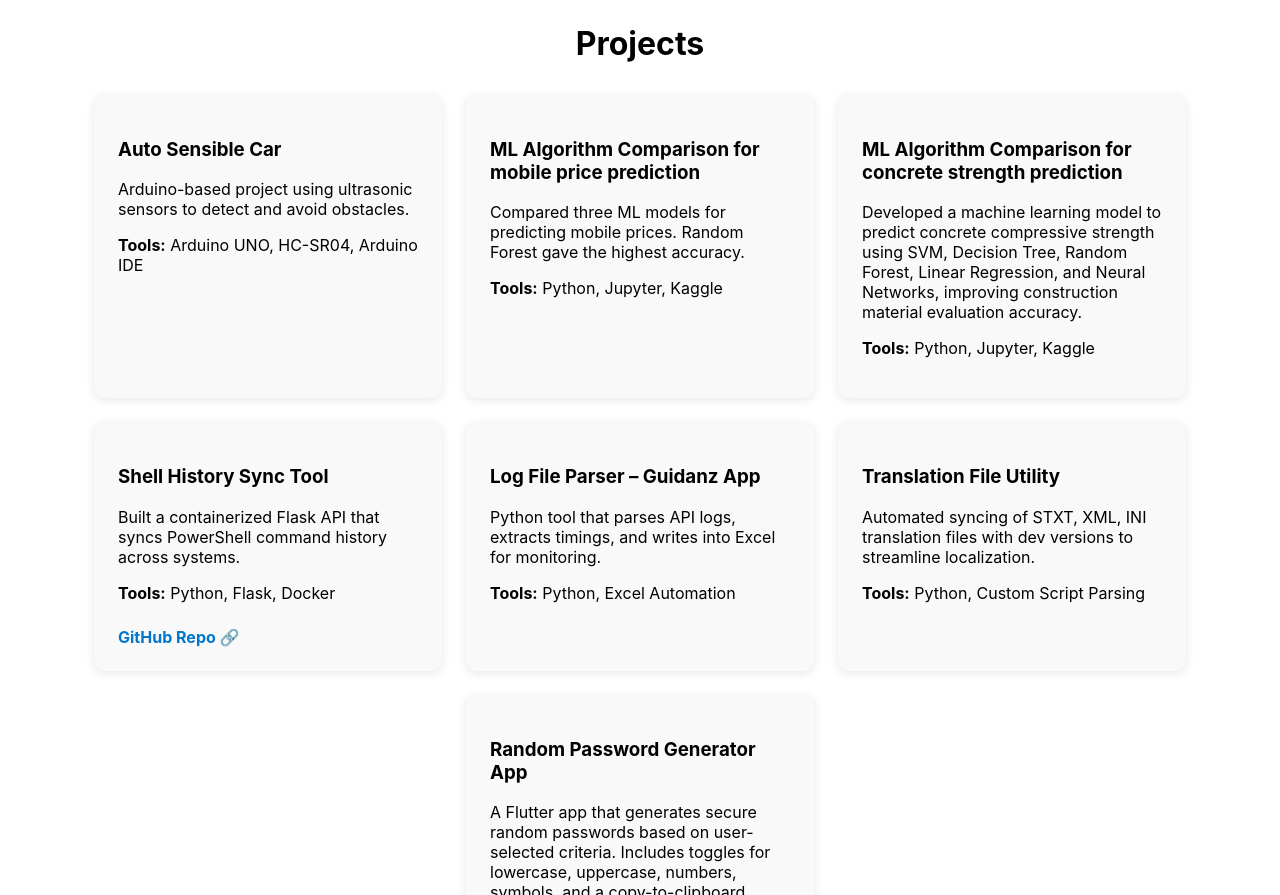
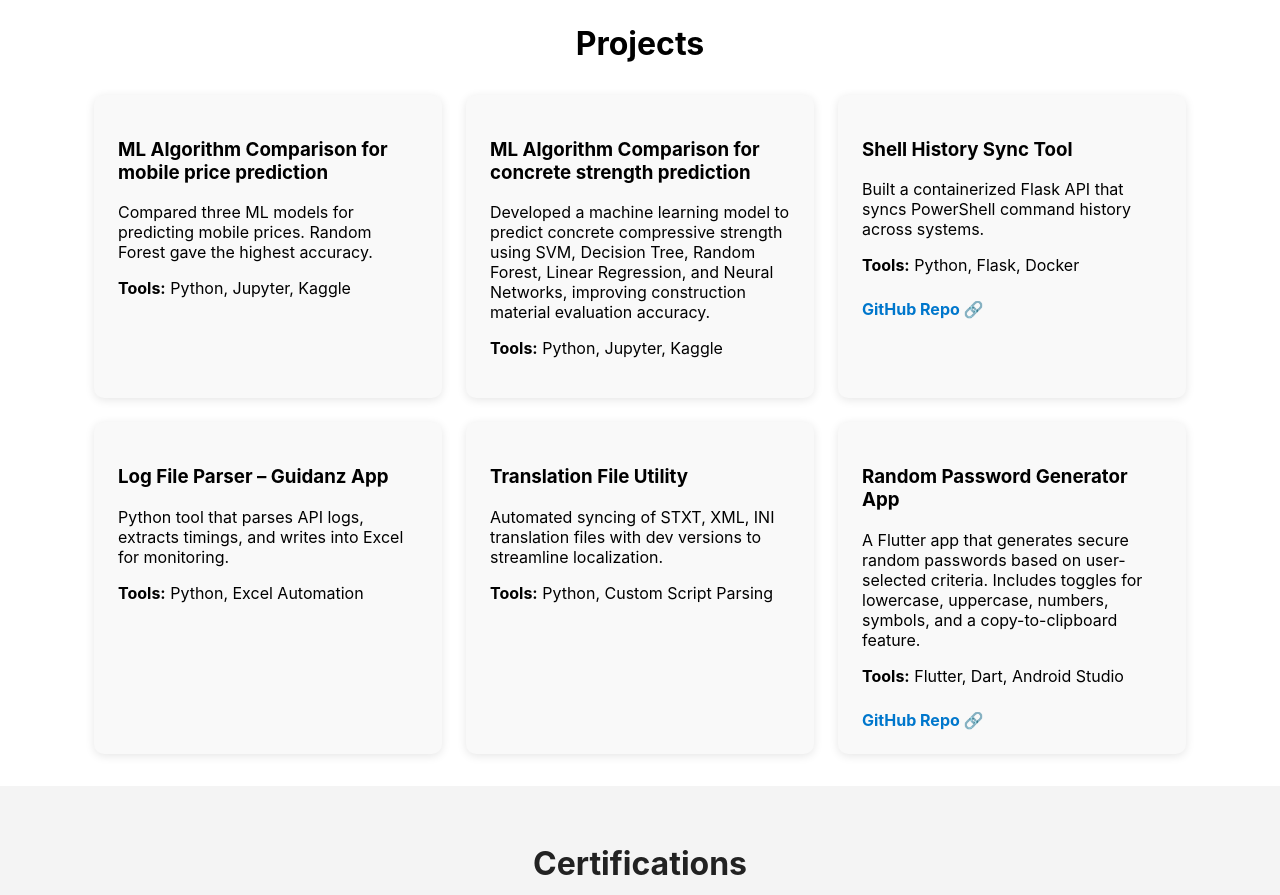
Before and after one commit to sreevamsi22/ReactPortfolio, a React (Create React App) app: page / in a window 1280 px wide. Shown: the part 1560-2455 px from the top of the page. Built offline with nearby package versions, Linux system fonts and the light colour scheme.

Commit message:
Remove Auto Sensible Car from portfolio

```diff
--- a/src/Projects.js
+++ b/src/Projects.js
@@ -2,12 +2,6 @@ import React from 'react';
 
 function Projects() {
   const projectList = [
-    {
-      title: 'Auto Sensible Car',
-      description:
-        'Arduino-based project using ultrasonic sensors to detect and avoid obstacles.',
-      tools: 'Arduino UNO, HC-SR04, Arduino IDE',
-    },
     {
       title: 'ML Algorithm Comparison for mobile price prediction',
       description:
```
